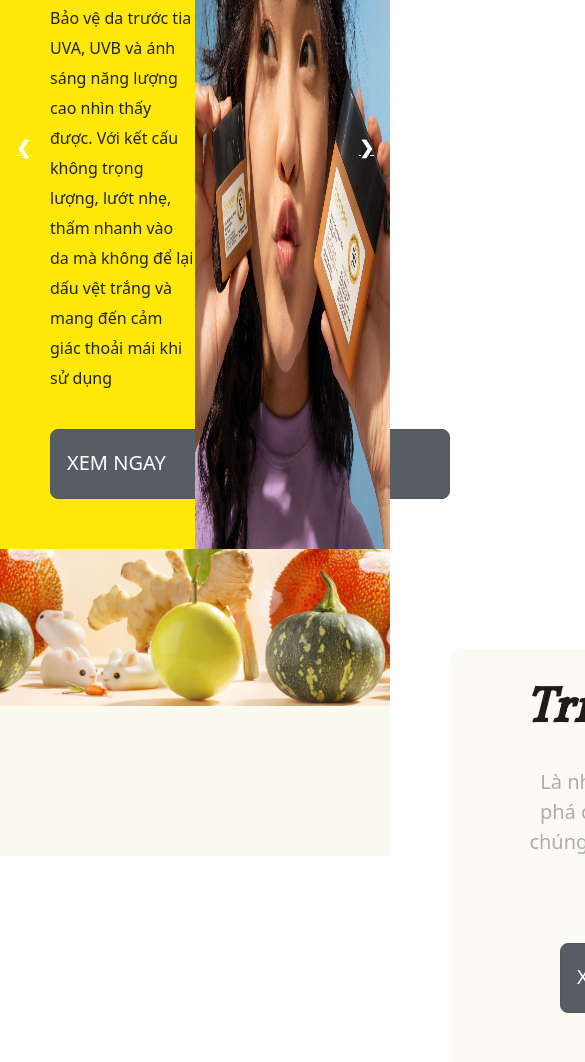
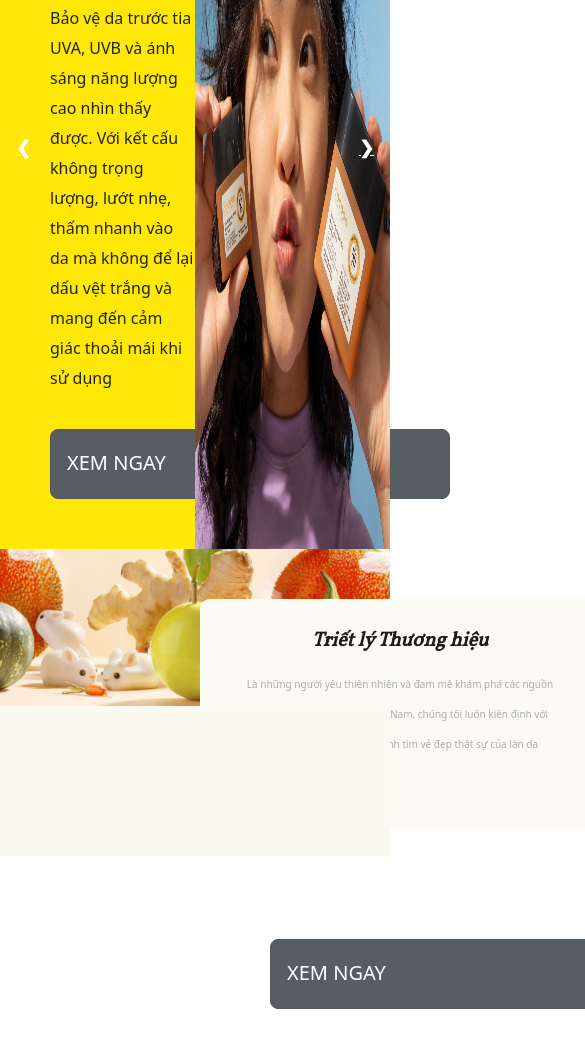
Before and after one commit to ThangDevP/Cosmetic-e-commerce, a website: page src/pages/home.html in a window 390 px wide. Shown: the part 269-1331 px from the top of the page, 585 px wide, since content can reach past the window. Drawn offline with nearby package versions, Linux system fonts and the light colour scheme; files that its build step writes are made by us from their sources; files whose address does not match are found by name; a web font is replaced by a local one.

Commit message:
fix/dev: minor fix

```diff
--- a/src/components/footer/footer.css
+++ b/src/components/footer/footer.css
@@ -10,7 +10,7 @@
 }
 .footer {
     width: 100%;
-    position: absolute;
+    position: relative;
     bottom: 0;
     margin-top: 20px;
     margin-bottom: 0;
--- a/src/styles/home.css
+++ b/src/styles/home.css
@@ -206,6 +206,38 @@ video::-webkit-media-controls {
         padding-bottom: 20px;
         padding-left: 50px;
     }
+    .brand-box {
+        position: absolute; /* Để đặt nội dung lên trên hình */
+        background-color: #FBFBF3;
+        top: 50px;
+        left: 200px;
+        width: 400px; /* Đặt kích thước của hộp */
+        height: 230px; /* Đặt kích thước của hộp */
+        color: #1E1D16; /* Màu chữ trong hộp */
+        text-align: center;
+        padding: 20px; /* Đặt khoảng cách trong hộp */
+        border-radius: 10px;
+    }
+    .brand-box h1{
+        width: 300px;
+        height: 50px;
+        padding: 0;
+        margin: 0 auto;
+        font-size: 20px;
+        font-weight: 600;
+        padding-bottom: 20px;
+        padding-top: 10px;
+    }
+    .brand-box p{
+        width: 330px;
+        height: 250px;
+        font-size: 10px;
+        font-weight: 400;
+        padding: 0;
+        padding-bottom: 20px;
+        margin: 0 auto;
+        color: #AEADA9;
+    }
 }
 
 /* Điện thoại di động */
```
